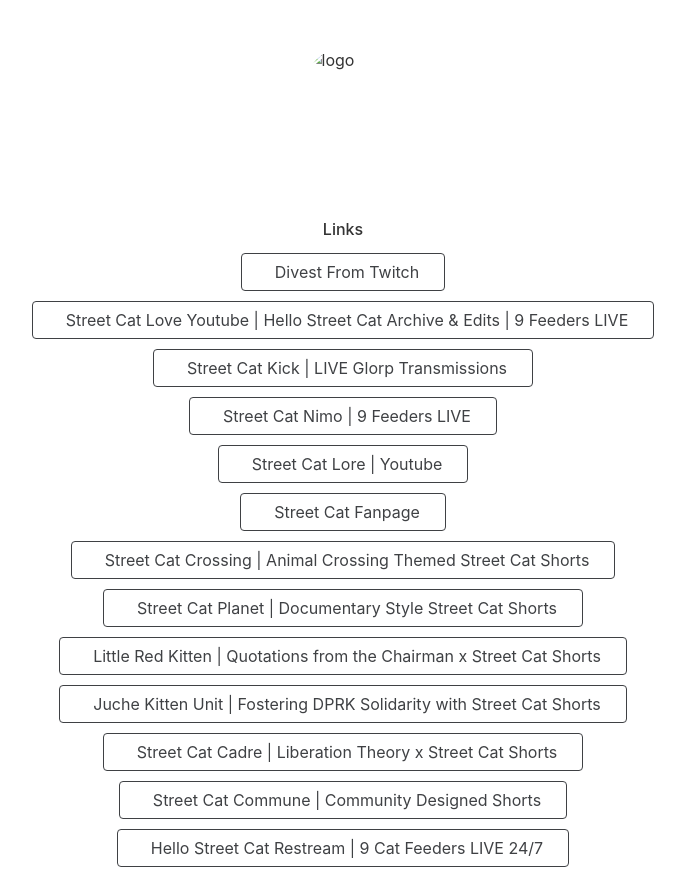
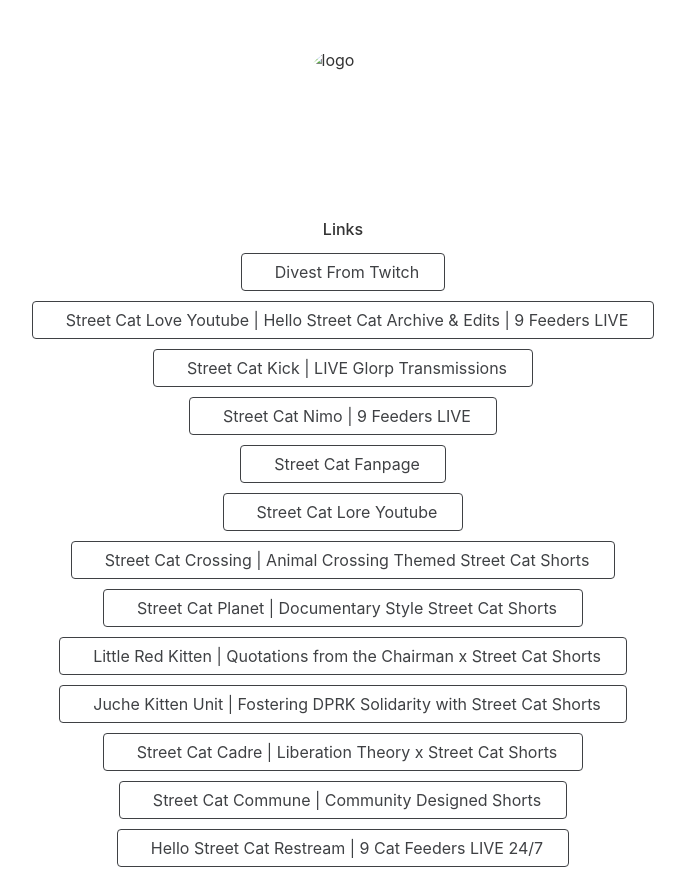
Before and after one commit to StreetCatLove/streetcatlove.github.io, a Jekyll site: the page built from CHANGELOG.md, in a window 1280 px wide, cut to the strip 0-873 px from the top of the page. Shown: the whole strip, without its empty margins (297-982 px from the left). Built offline with Jekyll 4.4.1, drawn with Linux system fonts in a browser that asks for light colours; nearby versions of some CDN libraries; our own code applies the rules of GitHub Pages for plain Markdown files.

Commit message:
Update links.yml

```diff
--- a/_data/links.yml
+++ b/_data/links.yml
@@ -19,13 +19,13 @@
       url: https://nimo.tv/streetcatlove
       icon: tdesign:gamepad # Icons are optional
 
-    - title: Street Cat Lore | Youtube
-      url: https://www.youtube.com/@Street_Cat_Lore
-      icon: tdesign:book # Icons are optional
-
     - title: Street Cat Fanpage
       url: https://streetcatlove.github.io/hellostreetcat/
       icon: tdesign:cat # Icons are optional
+
+    - title: Street Cat Lore Youtube
+      url: https://www.youtube.com/@Street_Cat_Lore
+      icon: tdesign:book # Icons are optional
 
     - title: Street Cat Crossing | Animal Crossing Themed Street Cat Shorts
       url: https://www.youtube.com/@StreetCatCrossing
```
